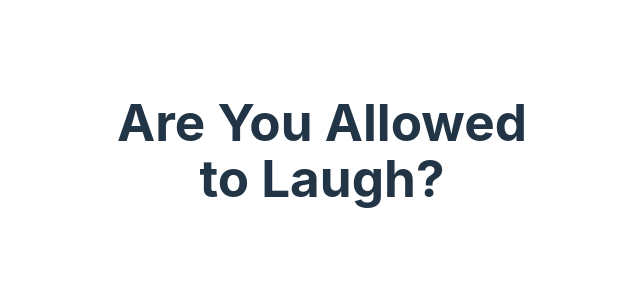
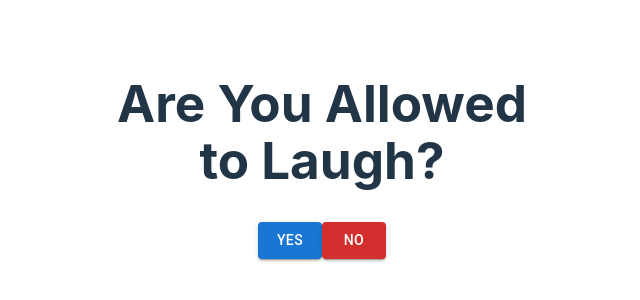
Before and after one commit to ch2isk4kos/material-ui-v5, a React (Vite) app in the folder client/: page / in a window 1280 px wide. Shown: the part 250-550 px from the top of the page, without its empty margins (318-958 px from the left). Built offline with nearby package versions, Linux system fonts and the light colour scheme.

Commit message:
remove layout

```diff
--- a/client/src/components/Home.jsx
+++ b/client/src/components/Home.jsx
@@ -1,3 +1,5 @@
+import { Button } from "@mui/material";
+import { Link } from "react-router-dom";
 import "../App.css";
 
 function Home() {
@@ -9,6 +11,16 @@ function Home() {
           <br />
           to Laugh?
         </h1>
+        <Link to="/jokes">
+          <Button variant="contained" color="primary">
+            Yes
+          </Button>
+        </Link>
+        <Link to="">
+          <Button variant="contained" color="error">
+            No
+          </Button>
+        </Link>
       </header>
     </div>
   );
```
